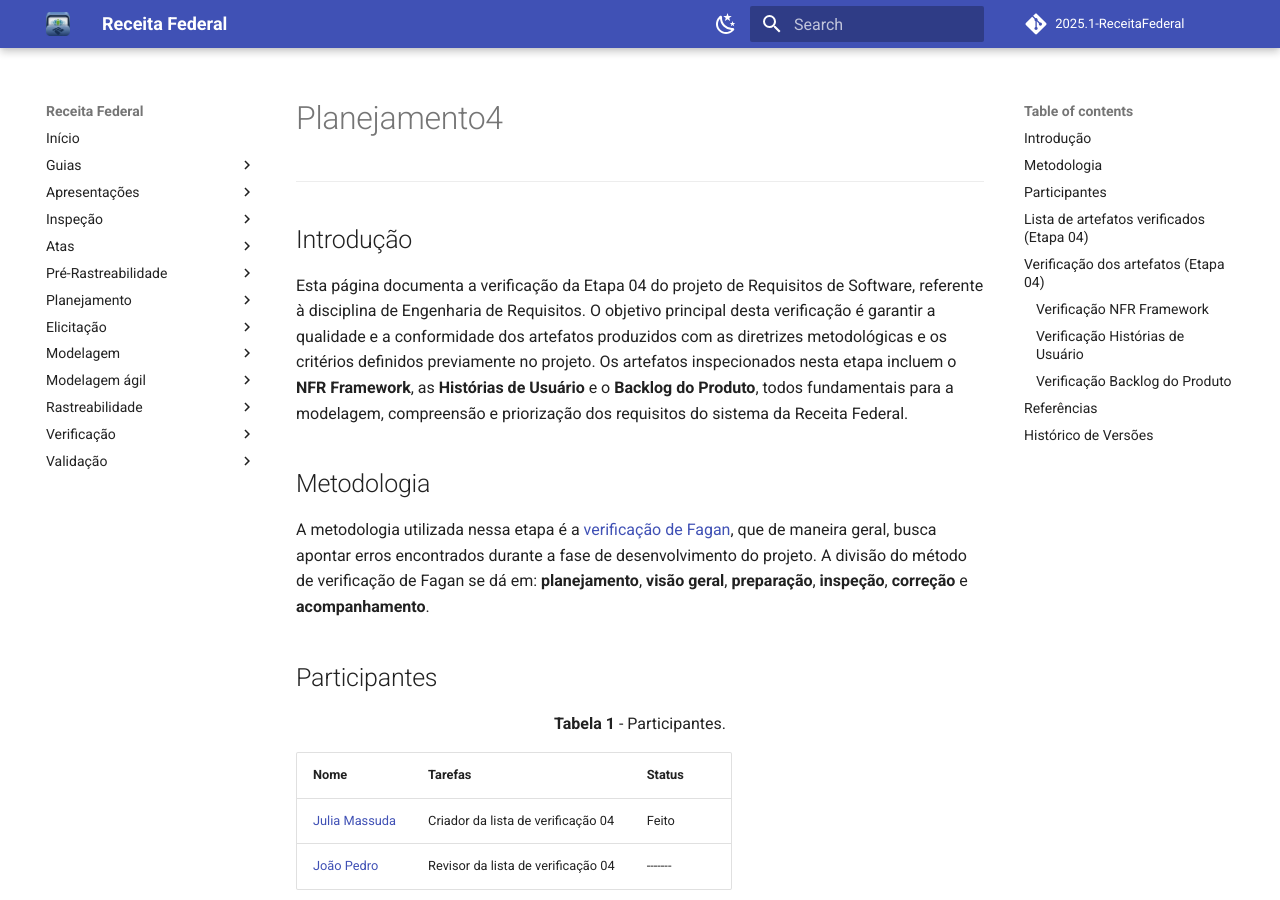
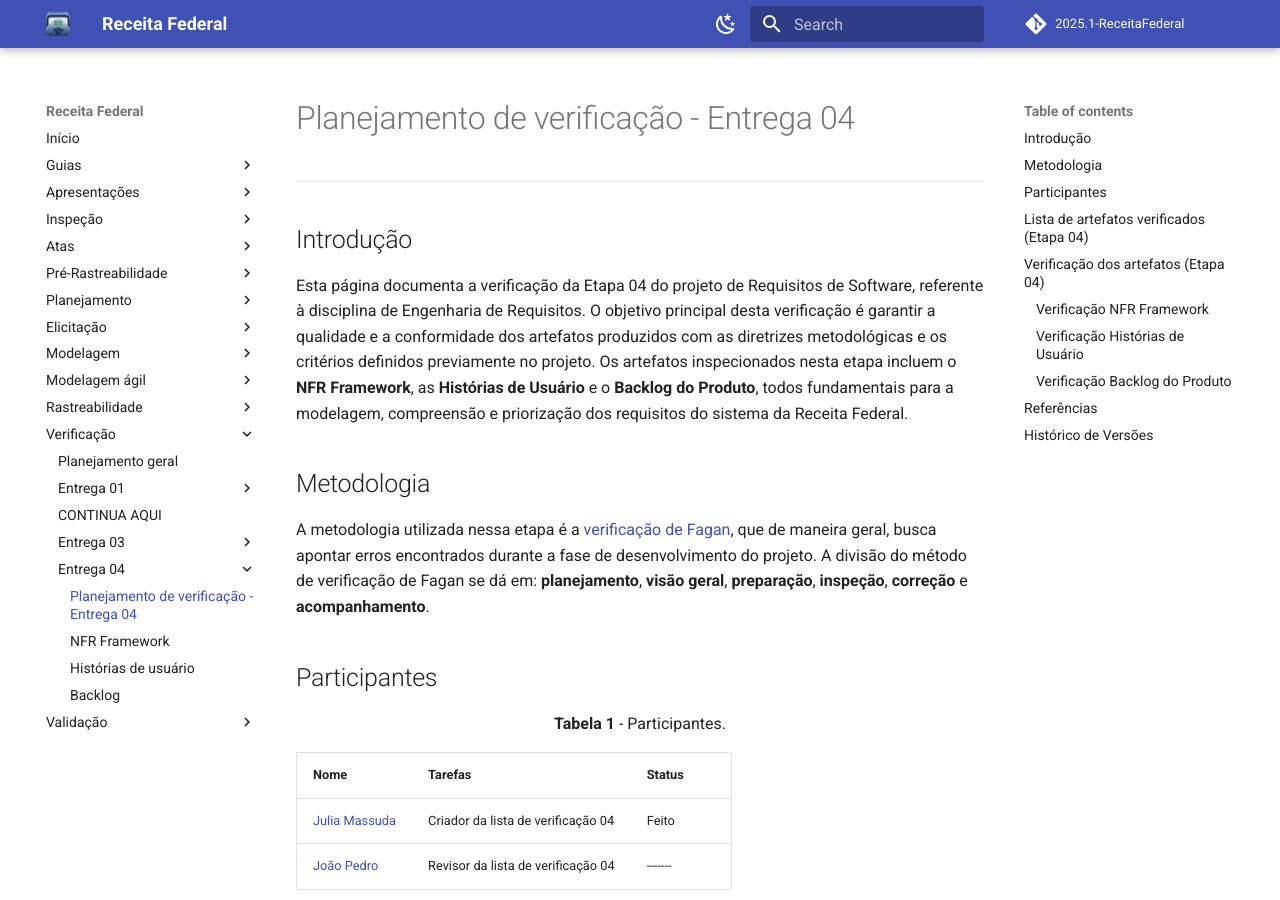
Before and after one commit to Requisitos-de-Software/2025.1-Meu-INSS, an MkDocs documentation site: the page built from docs/verificacao/entrega4/planejamento4.md, in a window 1280 px wide and 900 px high. Built offline with MkDocs 1.6.1 and Material for MkDocs 9.7.7, drawn with Linux system fonts in a browser that asks for light colours; comment, search, counter and statistics services are not loaded.

Commit message:
corrigindo rotas

```diff
--- a/mkdocs.yml
+++ b/mkdocs.yml
@@ -109,6 +109,11 @@
           - Léxicos: verificacao/entrega3/lista-lexicos.md
           - Casos de uso: verificacao/entrega3/lista-casosdeuso.md
           - Especificação Suplementar: verificacao/entrega3/lista-espsup.md
+      - Entrega 04:
+          - Planejamento de verificação - Entrega 04: verificacao/entrega4/planejamento4.md
+          - NFR Framework: verificacao/entrega4/lista-nfrframework.md
+          - Histórias de usuário: verificacao/entrega3/lista-us.md
+          - Backlog: verificacao/entrega3/lista-backlog.md
   - Validação:
       - Prototipação: validacao/prototipacao.md
       - Comprovação Informal: validacao/comprovante-informal.md
```
Also changed, not shown: docs/verificacao/entrega4/lista-backlog.md (added), docs/verificacao/entrega4/lista-nfrframework.md (added), docs/verificacao/entrega4/lista-us.md (added), docs/verificacao/entrega4/planejamento4.md (renamed from docs/verificacao/planejamento4.md).
